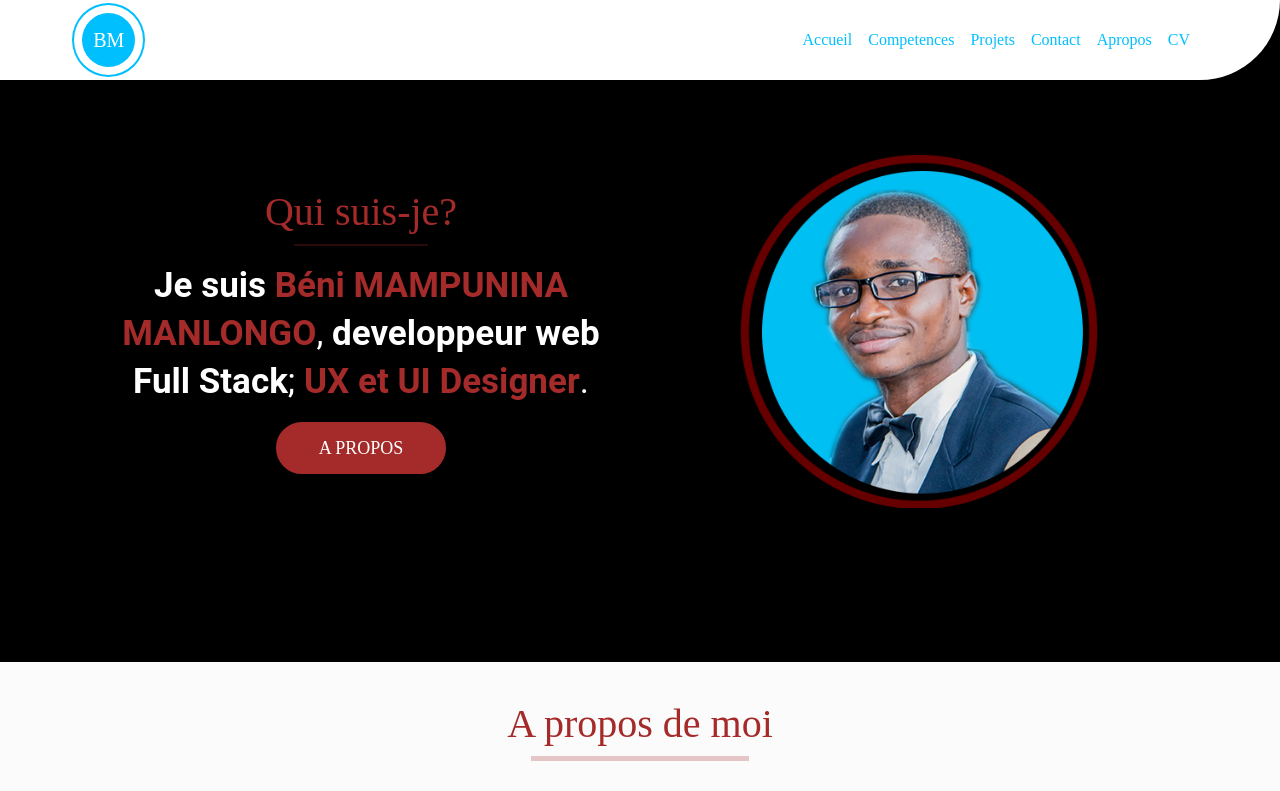
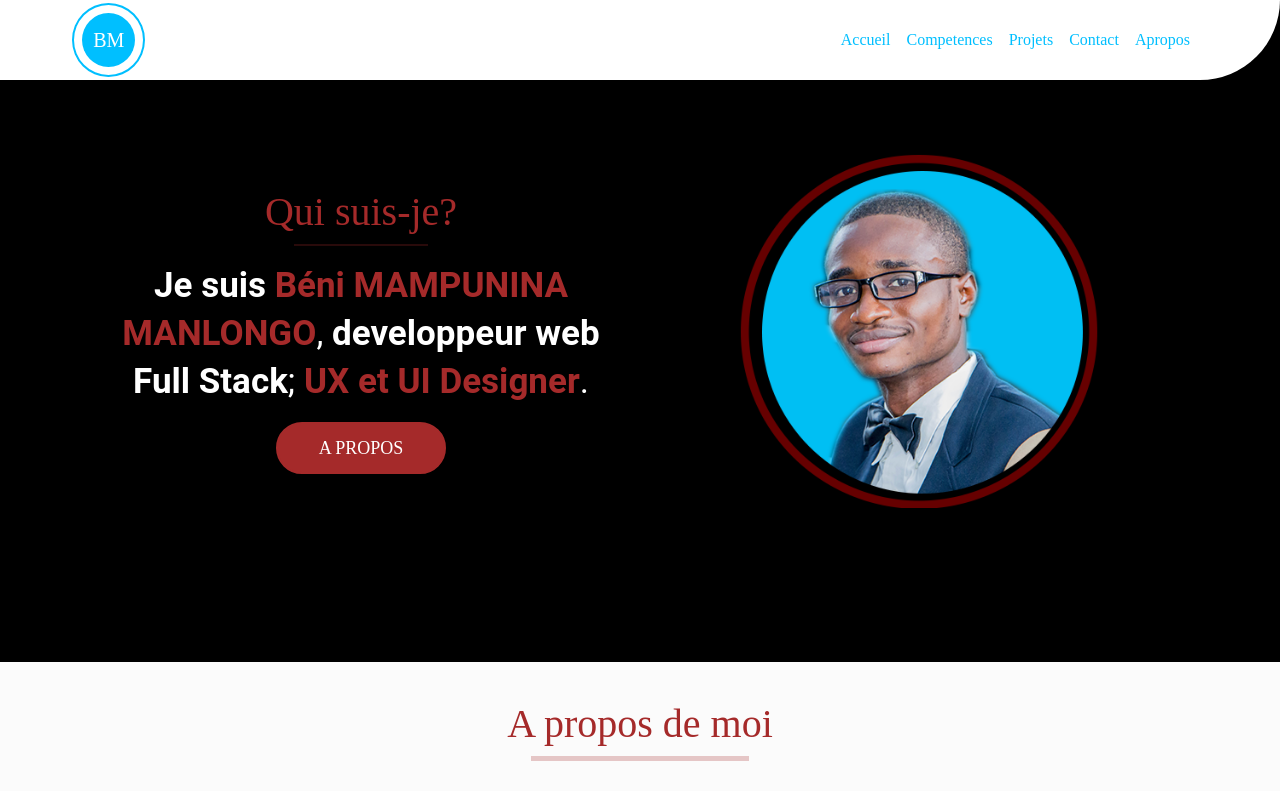
Before and after one commit to Beni-01/Portfolio, a plain HTML site: page index.html in a window 1280 px wide. Shown: the top 791 px of the page. Drawn offline with Linux system fonts and the light colour scheme; no server answers; a web font is replaced by a local one.

Commit message:
Update index.html

```diff
--- a/index.html
+++ b/index.html
@@ -56,13 +56,7 @@
             <div class="nav-item">
               <a href="#apropos" class="nav-link nav-link--color">Apropos</a>
             </div>
-            <div class="nav-item">
-              <a
-                href="cv/Technologie-financière-Wikipédia.pdf"
-                class="nav-link nav-link--color"
-                >CV</a
-              >
-            </div>
+
           </div>
         </div>
       </div>
```
